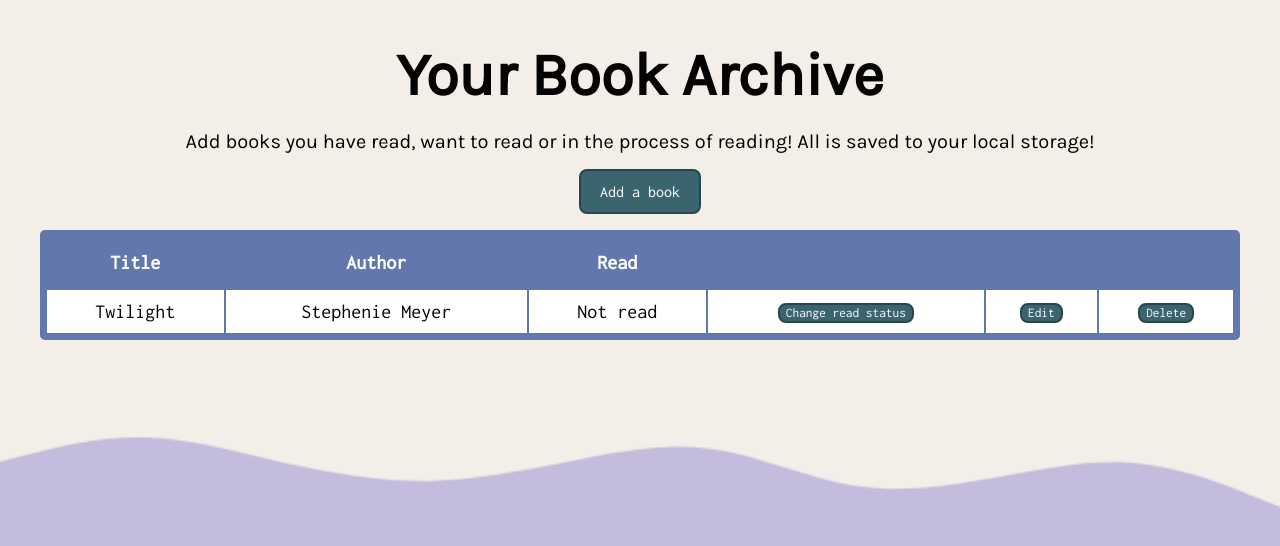
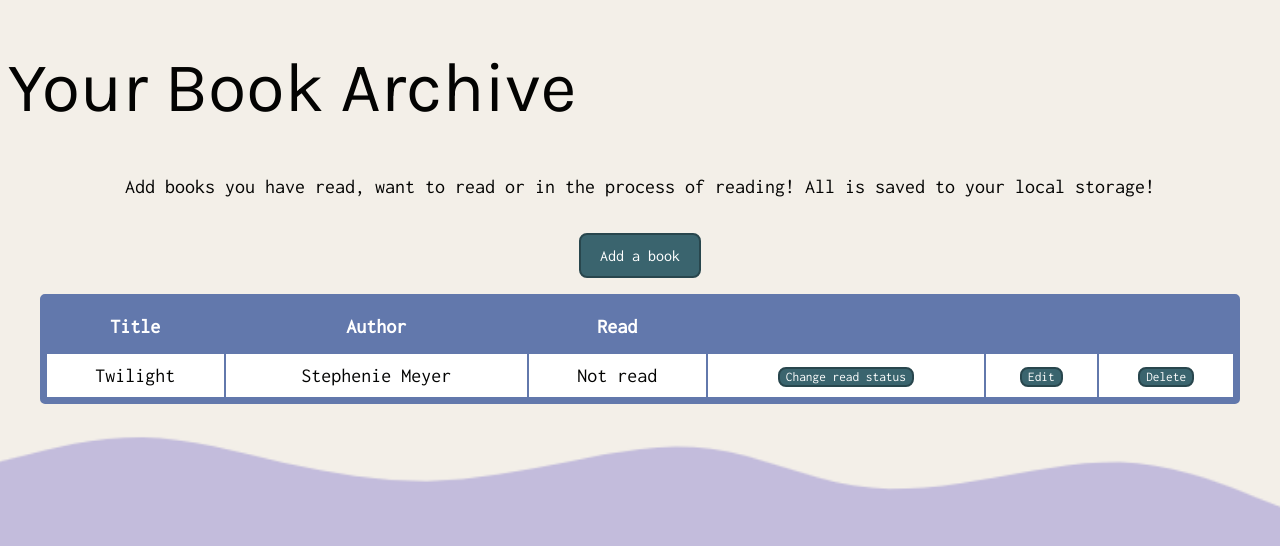
Before and after one commit to Celeste3140/Book-Library, a plain HTML site: page index.html in a window 1280 px wide. Shown: the top 546 px of the page. Drawn offline with Linux system fonts and the light colour scheme.

Commit message:
changed header

```diff
--- a/assets/styles.css
+++ b/assets/styles.css
@@ -5,23 +5,44 @@ body {
   background-size: cover;
   background-repeat: no-repeat;
   background-color: #C3BDDC;
+  font-family: "Karla", sans-serif;
+  align-items: center;
+  justify-content: center;
+
 }
 
 header {
+  width: 100%;
+  color: #030302;
+  justify-content: center;
+  align-items: center;
+}
+header p {
+  font-family: "Inconsolata", sans-serif;
   text-align: center;
-    color: #030302;
+}
+header h1 {
+  font-size: 70px;
+  font-weight: 500;
   font-family: "Karla", sans-serif;
+  border-right: 4px solid #000;
+  animation: cursor 1s infinite step-end, typing 15s infinite steps(16);
+  white-space: nowrap;
+  overflow: hidden;
+}
+@keyframes cursor{
+  0%, 100%{border-color: transparent;}
+  50%{border-color: #000;}
 }
 
-  header > * {
-    margin-bottom: 0em;
+@keyframes typing{
+  0%{ width: 0ch} /*Text is hidden*/
+  30%{ width: 16ch;} /*The enitre header will be typed out*/
+  80%{ width: 16ch;} /*Text stays visible*/
+  90%{ width: 0ch;} /*Text is deleted*/
+  100%{ width: 0ch;} /*Text stays hidden*/
 }
 
-  h1 {
-    font-size: 3em;
-    font-weight: 800;
-    font-family: "Karla", sans-serif;
-  }
 main {
   display: flex;
   flex-direction: column;
@@ -36,6 +57,7 @@ body {
   border: 2px solid #28464D;
   font-family: "Inconsolata", sans-serif;
 }
+
 button:hover {
   background-color: #28464D;
 }
@@ -50,7 +72,7 @@ body {
   margin: 0;
   width: 95%;
   table-layout: fixed;
-    padding: 0em 10em 0em 10em ;
+  padding: 0em 10em 0em 10em;
 }
 
 table {
@@ -62,6 +84,7 @@ body {
   border-radius: 5px;
   font-family: "Inconsolata", sans-serif;
 }
+
 th {
   padding: 15px;
   color: white;
@@ -73,6 +96,7 @@ body {
   text-align: center;
   text-align: center;
 }
+
 tbody {
   background-color: white;
 
@@ -83,7 +107,9 @@ body {
   flex-direction: column;
 }
 
-  h2, legend, span {
+h2,
+legend,
+span {
   color: #030302;
   font-family: "Inconsolata", sans-serif;
   align-items: center;
```
Lines whose indentation alone changed are shown as unchanged.
